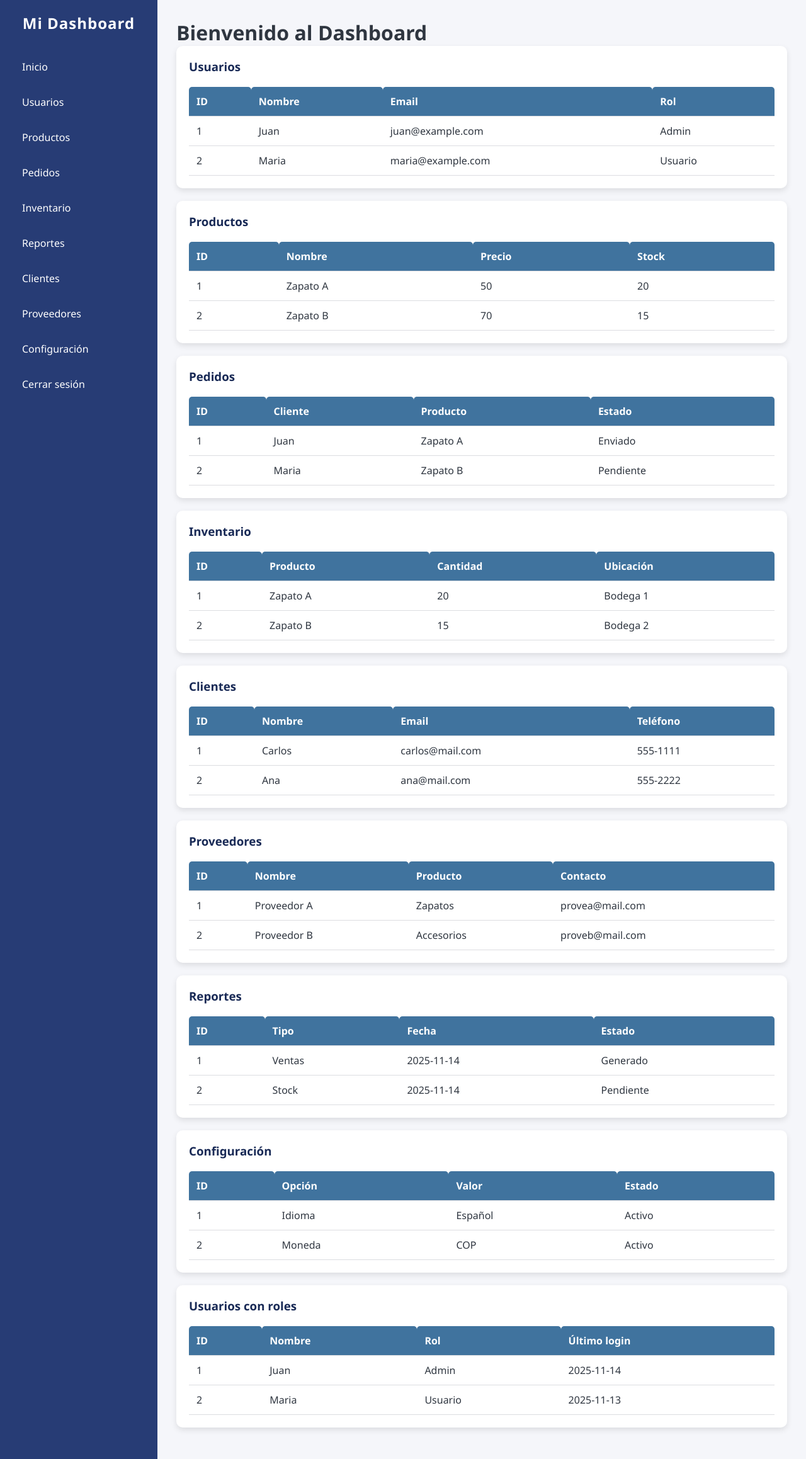
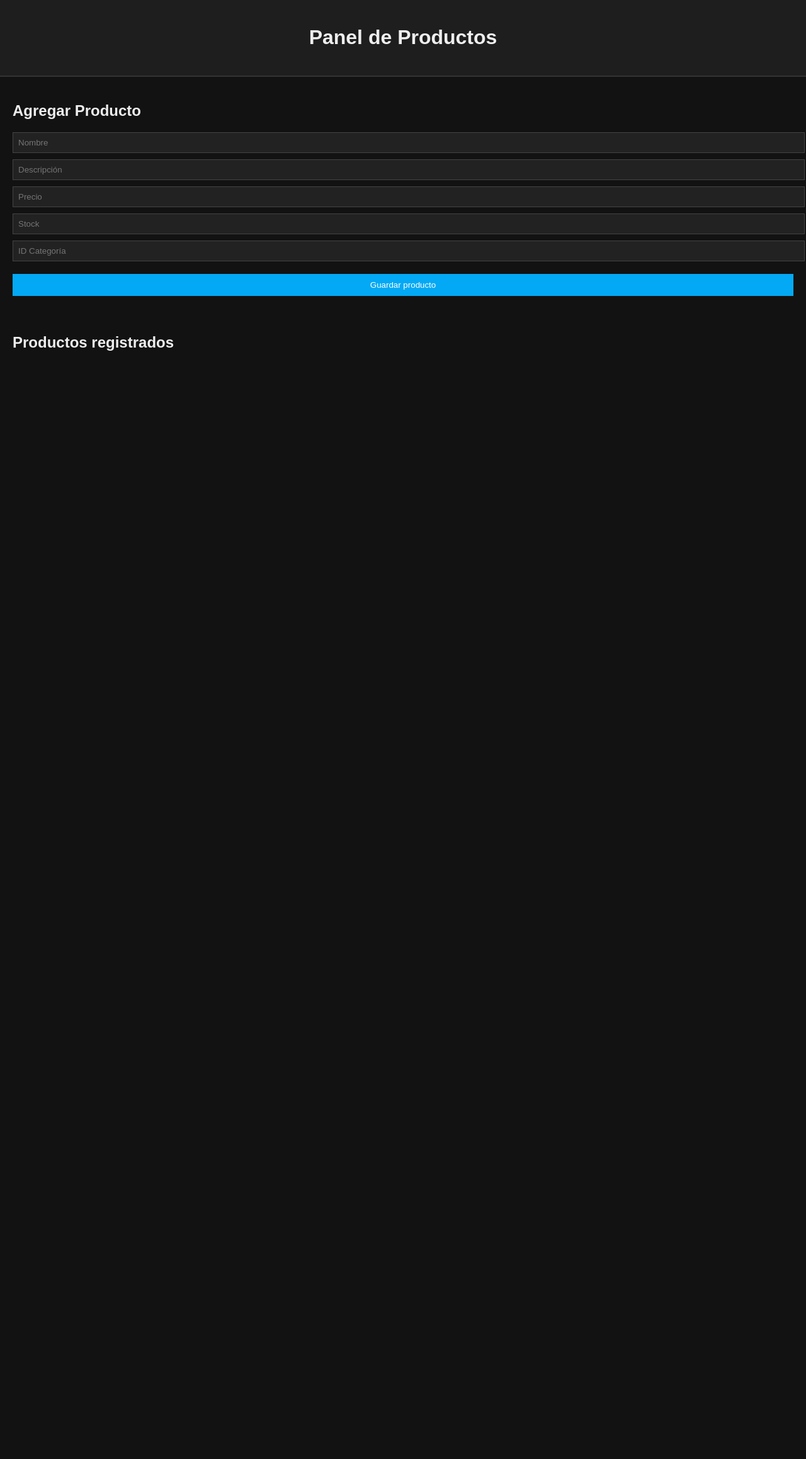
Before and after one commit to valencia10201-cmd/Zapatillas-La13, a PHP site: page /dashboard in a window 1280 px wide. Shown: the whole page at 63% size. After the commit the page ends 557 px from the top, so only its background shows below. Run offline with PHP 8.4, Linux system fonts and the light colour scheme.

Commit message:
Actualizar archivos del proyecto

```diff
--- a/frontend/admin.php
+++ b/frontend/admin.php
@@ -1,4 +1,6 @@
-<!-- frontend/admin.html -->
+<?php
+// frontend/admin.php
+?>
 <!DOCTYPE html>
 <html lang="es">
 <head>
@@ -10,7 +12,7 @@
   <header>
     <h1>Panel Admin</h1>
     <nav>
-      <a href="catalogo.html">Ver catálogo</a>
+      <a href="catalogo.php">Ver catálogo</a>
     </nav>
   </header>
 
--- a/frontend/dashboard.css
+++ /dev/null
@@ -1,104 +0,0 @@
-/* dashboard.css */
-
-/* Reset básico */
-* {
-  margin: 0;
-  padding: 0;
-  box-sizing: border-box;
-  font-family: 'Segoe UI', Tahoma, Geneva, Verdana, sans-serif;
-}
-
-body {
-  background-color: #f5f6fa;
-  color: #2f3640;
-}
-
-/* Contenedor principal del dashboard */
-.dashboard-container {
-  display: flex;
-  min-height: 100vh;
-}
-
-/* Sidebar lateral */
-.sidebar {
-  width: 250px;
-  background-color: #273c75;
-  color: white;
-  display: flex;
-  flex-direction: column;
-  padding: 20px;
-}
-
-.sidebar h2 {
-  text-align: center;
-  margin-bottom: 30px;
-  font-weight: 700;
-  letter-spacing: 1px;
-}
-
-.sidebar a {
-  text-decoration: none;
-  color: white;
-  padding: 12px 15px;
-  border-radius: 5px;
-  margin-bottom: 10px;
-  transition: 0.2s;
-}
-
-.sidebar a:hover {
-  background-color: #40739e;
-}
-
-/* Contenido principal */
-.main-content {
-  flex: 1;
-  padding: 30px;
-}
-
-/* Tarjetas informativas */
-.card {
-  background-color: white;
-  padding: 20px;
-  border-radius: 10px;
-  box-shadow: 0 4px 10px rgba(0,0,0,0.1);
-  margin-bottom: 20px;
-}
-
-.card h3 {
-  margin-bottom: 10px;
-  color: #192a56;
-}
-
-/* Tablas del dashboard */
-table {
-  width: 100%;
-  border-collapse: collapse;
-  margin-top: 20px;
-}
-
-table th, table td {
-  padding: 12px;
-  text-align: left;
-  border-bottom: 1px solid #dcdde1;
-}
-
-table th {
-  background-color: #40739e;
-  color: white;
-  border-radius: 5px 5px 0 0;
-}
-
-/* Botones */
-.btn {
-  padding: 8px 16px;
-  border: none;
-  border-radius: 5px;
-  cursor: pointer;
-  background-color: #273c75;
-  color: white;
-  transition: 0.2s;
-}
-
-.btn:hover {
-  background-color: #40739e;
-}
--- a/frontend/dashboard.php
+++ b/frontend/dashboard.php
@@ -1,152 +1,53 @@
+<?php
+// frontend/index.php
+?>
 <!DOCTYPE html>
 <html lang="es">
 <head>
   <meta charset="UTF-8">
   <meta name="viewport" content="width=device-width, initial-scale=1.0">
-  <title>Dashboard</title>
-  <link rel="stylesheet" href="dashboard.css">
+  <title>Tienda La13 - Admin Productos</title>
+  <link rel="stylesheet" href="style.css">
 </head>
 <body>
-  <div class="dashboard-container">
 
-    <!-- Sidebar -->
-    <div class="sidebar">
-      <h2>Mi Dashboard</h2>
-      <a href="#">Inicio</a>
-      <a href="#">Usuarios</a>
-      <a href="#">Productos</a>
-      <a href="#">Pedidos</a>
-      <a href="#">Inventario</a>
-      <a href="#">Reportes</a>
-      <a href="#">Clientes</a>
-      <a href="#">Proveedores</a>
-      <a href="#">Configuración</a>
-      <a href="#">Cerrar sesión</a>
-    </div>
+  <header>
+    <h1>Panel de Productos</h1>
+  </header>
 
-    <!-- Contenido principal -->
-    <div class="main-content">
-      <h1>Bienvenido al Dashboard</h1>
+  <section id="formulario">
+    <h2>Agregar Producto</h2>
 
-      <!-- Tablas (9) -->
-      <div class="card">
-        <h3>Usuarios</h3>
-        <table>
-          <thead>
-            <tr><th>ID</th><th>Nombre</th><th>Email</th><th>Rol</th></tr>
-          </thead>
-          <tbody>
-            <tr><td>1</td><td>Juan</td><td>juan@example.com</td><td>Admin</td></tr>
-            <tr><td>2</td><td>Maria</td><td>maria@example.com</td><td>Usuario</td></tr>
-          </tbody>
-        </table>
-      </div>
+    <input type="text" id="nombre" placeholder="Nombre">
+    <input type="text" id="descripcion" placeholder="Descripción">
+    <input type="number" id="precio" placeholder="Precio">
+    <input type="number" id="stock" placeholder="Stock">
+    <input type="number" id="categoria" placeholder="ID Categoría">
 
-      <div class="card">
-        <h3>Productos</h3>
-        <table>
-          <thead>
-            <tr><th>ID</th><th>Nombre</th><th>Precio</th><th>Stock</th></tr>
-          </thead>
-          <tbody>
-            <tr><td>1</td><td>Zapato A</td><td>50</td><td>20</td></tr>
-            <tr><td>2</td><td>Zapato B</td><td>70</td><td>15</td></tr>
-          </tbody>
-        </table>
-      </div>
+    <button onclick="crearProducto()">Guardar producto</button>
+  </section>
 
-      <div class="card">
-        <h3>Pedidos</h3>
-        <table>
-          <thead>
-            <tr><th>ID</th><th>Cliente</th><th>Producto</th><th>Estado</th></tr>
-          </thead>
-          <tbody>
-            <tr><td>1</td><td>Juan</td><td>Zapato A</td><td>Enviado</td></tr>
-            <tr><td>2</td><td>Maria</td><td>Zapato B</td><td>Pendiente</td></tr>
-          </tbody>
-        </table>
-      </div>
+  <section id="lista">
+    <h2>Productos registrados</h2>
+    <div id="productos"></div>
+  </section>
 
-      <div class="card">
-        <h3>Inventario</h3>
-        <table>
-          <thead>
-            <tr><th>ID</th><th>Producto</th><th>Cantidad</th><th>Ubicación</th></tr>
-          </thead>
-          <tbody>
-            <tr><td>1</td><td>Zapato A</td><td>20</td><td>Bodega 1</td></tr>
-            <tr><td>2</td><td>Zapato B</td><td>15</td><td>Bodega 2</td></tr>
-          </tbody>
-        </table>
-      </div>
+  <!-- Modal editar -->
+  <div id="modal" class="modal">
+    <div class="modal-content">
+      <h2>Editar Producto</h2>
 
-      <div class="card">
-        <h3>Clientes</h3>
-        <table>
-          <thead>
-            <tr><th>ID</th><th>Nombre</th><th>Email</th><th>Teléfono</th></tr>
-          </thead>
-          <tbody>
-            <tr><td>1</td><td>Carlos</td><td>carlos@mail.com</td><td>555-1111</td></tr>
-            <tr><td>2</td><td>Ana</td><td>ana@mail.com</td><td>555-2222</td></tr>
-          </tbody>
-        </table>
-      </div>
+      <input type="text" id="editNombre">
+      <input type="text" id="editDescripcion">
+      <input type="number" id="editPrecio">
+      <input type="number" id="editStock">
+      <input type="number" id="editCategoria">
 
-      <div class="card">
-        <h3>Proveedores</h3>
-        <table>
-          <thead>
-            <tr><th>ID</th><th>Nombre</th><th>Producto</th><th>Contacto</th></tr>
-          </thead>
-          <tbody>
-            <tr><td>1</td><td>Proveedor A</td><td>Zapatos</td><td>provea@mail.com</td></tr>
-            <tr><td>2</td><td>Proveedor B</td><td>Accesorios</td><td>proveb@mail.com</td></tr>
-          </tbody>
-        </table>
-      </div>
-
-      <div class="card">
-        <h3>Reportes</h3>
-        <table>
-          <thead>
-            <tr><th>ID</th><th>Tipo</th><th>Fecha</th><th>Estado</th></tr>
-          </thead>
-          <tbody>
-            <tr><td>1</td><td>Ventas</td><td>2025-11-14</td><td>Generado</td></tr>
-            <tr><td>2</td><td>Stock</td><td>2025-11-14</td><td>Pendiente</td></tr>
-          </tbody>
-        </table>
-      </div>
-
-      <div class="card">
-        <h3>Configuración</h3>
-        <table>
-          <thead>
-            <tr><th>ID</th><th>Opción</th><th>Valor</th><th>Estado</th></tr>
-          </thead>
-          <tbody>
-            <tr><td>1</td><td>Idioma</td><td>Español</td><td>Activo</td></tr>
-            <tr><td>2</td><td>Moneda</td><td>COP</td><td>Activo</td></tr>
-          </tbody>
-        </table>
-      </div>
-
-      <div class="card">
-        <h3>Usuarios con roles</h3>
-        <table>
-          <thead>
-            <tr><th>ID</th><th>Nombre</th><th>Rol</th><th>Último login</th></tr>
-          </thead>
-          <tbody>
-            <tr><td>1</td><td>Juan</td><td>Admin</td><td>2025-11-14</td></tr>
-            <tr><td>2</td><td>Maria</td><td>Usuario</td><td>2025-11-13</td></tr>
-          </tbody>
-        </table>
-      </div>
-
+      <button onclick="guardarEdicion()">Guardar cambios</button>
+      <button onclick="cerrarModal()">Cancelar</button>
     </div>
   </div>
+
+  <script src="app.js"></script>
 </body>
 </html>
--- a/frontend/login.php
+++ b/frontend/login.php
@@ -1,3 +1,6 @@
+<?php
+// frontend/login.php
+?>
 <!DOCTYPE html>
 <html lang="es">
 <head>
```
Also changed, not shown: backend/package.json (deleted, +0 -18 lines), frontend/carrito.php (+9 -6 lines), frontend/catalogo.php (+13 -11 lines), frontend/checkout.php (+5 -36 lines), README.md (deleted).
